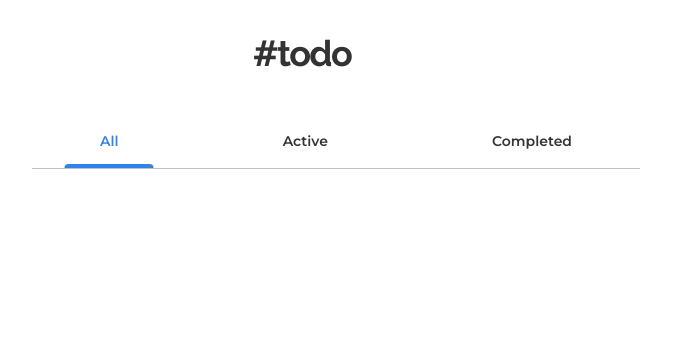
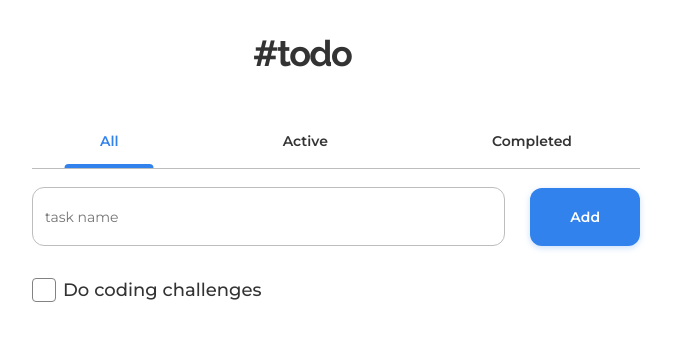
Before and after one commit to LeonardoYz/TodoList, a React (Create React App) app: page / in a window 1280 px wide. Shown: the top 340 px of the page, without its empty margins (304-977 px from the left). Built offline with nearby package versions, Linux system fonts and the light colour scheme.

Commit message:
Create components and styles of todo list body without functionality

```diff
--- a/package.json
+++ b/package.json
@@ -4,6 +4,7 @@
   "private": true,
   "dependencies": {
     "@types/styled-components": "^5.1.24",
+    "polished": "^4.2.0",
     "react": "^18.0.0",
     "react-dom": "^18.0.0",
     "react-scripts": "5.0.0",
--- a/public/index.html
+++ b/public/index.html
@@ -8,7 +8,7 @@
     <meta name="theme-color" content="#000000" />
     <meta
       name="description"
-      content="Web site created using create-react-app"
+      content="Organize your tasks in an automated way."
     />
     <link href="https://fonts.googleapis.com/css2?family=Montserrat:wght@400;500;600&family=Raleway:wght@700&display=swap" rel="stylesheet">
     <title>Todo List</title>
--- a/src/App.tsx
+++ b/src/App.tsx
@@ -1,4 +1,5 @@
 import { Header } from "./components/Header";
+import { TodoList } from "./components/TodoList";
 
 import { Container } from "./styles/Container";
 import { GlobalStyles } from "./styles/global";
@@ -8,6 +9,7 @@ export function App() {
     <Container>
       <GlobalStyles />
       <Header />
+      <TodoList />
     </Container>
   );
 }
--- /dev/null
+++ b/src/components/AddNewTask/index.tsx
@@ -0,0 +1,17 @@
+import { Container } from "./styles";
+
+export function AddNewTask() {
+  return (
+    <Container>
+      <input
+        type="text"
+        className="add__input"
+        placeholder="task name"
+      />
+
+      <button className="add__button">
+        Add
+      </button>
+    </Container>
+  )
+}
--- /dev/null
+++ b/src/components/AddNewTask/styles.ts
@@ -0,0 +1,39 @@
+import { darken } from "polished";
+import styled from "styled-components";
+
+export const Container = styled.div`
+  display: flex;
+  align-items: center;
+  gap: 1.5625rem;
+
+  .add {
+    &__input {
+      outline: none;
+      padding: 1.25rem 0.75rem 1.1875rem;
+      width: 100%;
+      border: 1px solid var(--light-gray-clr);
+      border-radius: 12px;
+      transition: border-color 280ms ease-in-out;
+
+      &:focus {
+        border-color: var(--blue-clr);
+      }
+    }
+
+    &__button {
+      font-weight: 600;
+      background-color: var(--blue-clr);
+      padding: 1.25rem 2.5rem;
+      color: var(--neutral-clr);
+      border: none;
+      border-radius: 12px;
+      box-shadow: 0px 2px 6px rgba(127, 177, 243, 0.4);
+      transition: background-color 280ms ease-in-out, box-shadow 280ms ease-in;
+
+      &:hover {
+        background-color: ${darken(0.08, "hsl(214, 84%, 56%)")};
+        box-shadow: 0px 2px 6px transparent;
+      }
+    }
+  }
+`
--- a/src/components/Header/styles.ts
+++ b/src/components/Header/styles.ts
@@ -3,7 +3,6 @@ import styled from "styled-components";
 export const Content = styled.header`
   padding: 2rem 0 1.125rem;
   border-bottom: 1px solid var(--light-gray-clr);
-  margin-bottom: 1.125rem;
 
   .header {
     &__navigation {
--- /dev/null
+++ b/src/components/TodoList/index.tsx
@@ -0,0 +1,37 @@
+import { useState } from "react";
+import { AddNewTask } from "../AddNewTask";
+
+import { Container } from "./styles";
+
+export function TodoList() {
+  const [isCheckboxActive, setIsCheckboxActive] = useState(false)
+
+  return (
+    <main>
+      <Container>
+        <AddNewTask />
+
+        <div className="todo__tasks">
+          <ul>
+            <li>
+              <label
+                className={`todo__checkbox--container ${
+                  isCheckboxActive ? "completed" : ""
+                }`}
+              >
+                <input
+                  type="checkbox"
+                  className="todo__checkbox--input"
+                  onClick={() => setIsCheckboxActive(!isCheckboxActive)}
+                  hidden
+                />
+                <span className="todo__checkmark"></span>
+                Do coding challenges
+              </label>
+            </li>
+          </ul>
+        </div>
+      </Container>
+    </main>
+  )
+}
--- /dev/null
+++ b/src/components/TodoList/styles.ts
@@ -0,0 +1,69 @@
+import styled from "styled-components";
+
+export const Container = styled.section`
+  padding-top: 1.125rem;
+  display: grid;
+  row-gap: 2rem;
+
+  .todo {
+    &__checkbox {
+      &--container {
+        display: flex;
+        align-items: center;
+        gap: 7px;
+        width: 40%;
+
+        font-weight: 500;
+        font-size: var(--big-font-size);
+
+        &.completed {
+          text-decoration: line-through;
+        }
+      }
+
+      &--input {
+        &:checked {
+          & ~ .todo__checkmark {
+            background-color: var(--blue-clr);
+          }
+
+          & ~ .todo__checkmark::after {
+            opacity: 1;
+            transform: rotate(45deg) scale(1);
+          }
+        }
+      }
+    }
+
+    &__checkmark {
+      display: flex;
+      justify-content: center;
+      align-items: center;
+
+      position: relative;
+      width: 1.5rem;
+      height: 1.5rem;
+      background-color: var(--neutral-clr);
+      border: 1px solid var(--dark-gray-clr);
+      border-radius: 4px;
+      cursor: pointer;
+      transition: background-color 300ms ease-out;
+
+      &::after {
+        content: "";
+        position: absolute;
+        top: 0.0625rem;
+        left: 0.4375rem;
+
+        width: 0.5rem;
+        height: 1rem;
+        border: solid var(--neutral-clr);
+        border-width: 0px 2px 2px 0;
+        opacity: 0;
+
+        transform: rotate(45deg) scale(1.4);
+        transition: opacity 300ms ease-out, transform 300ms ease-in-out;
+      }
+    }
+  }
+`
--- a/src/styles/global.ts
+++ b/src/styles/global.ts
@@ -66,4 +66,8 @@ export const GlobalStyles = createGlobalStyle`
     opacity: 0.6;
     cursor: not-allowed;
   }
+
+  ul {
+    list-style: none;
+  }
 `
```
Also changed, not shown: 1 other file (tests, documents, lock files or other folders).
